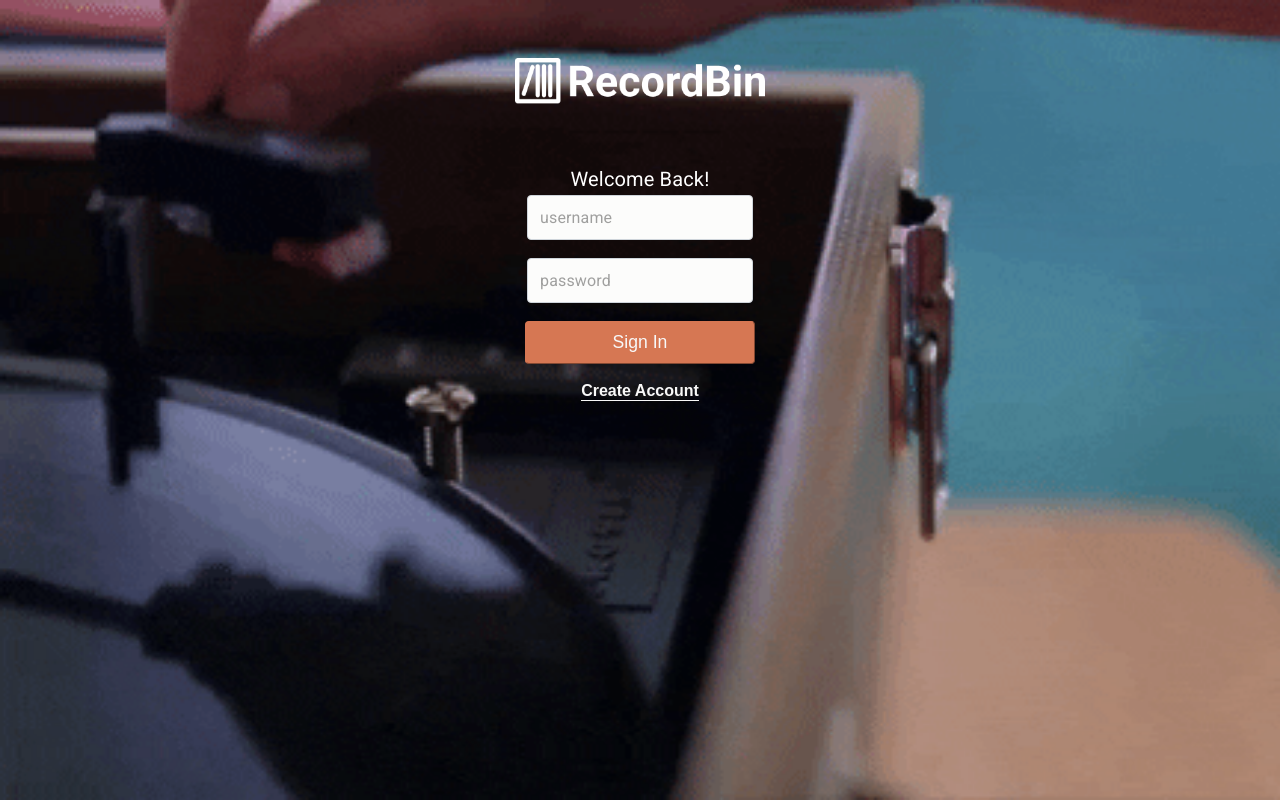
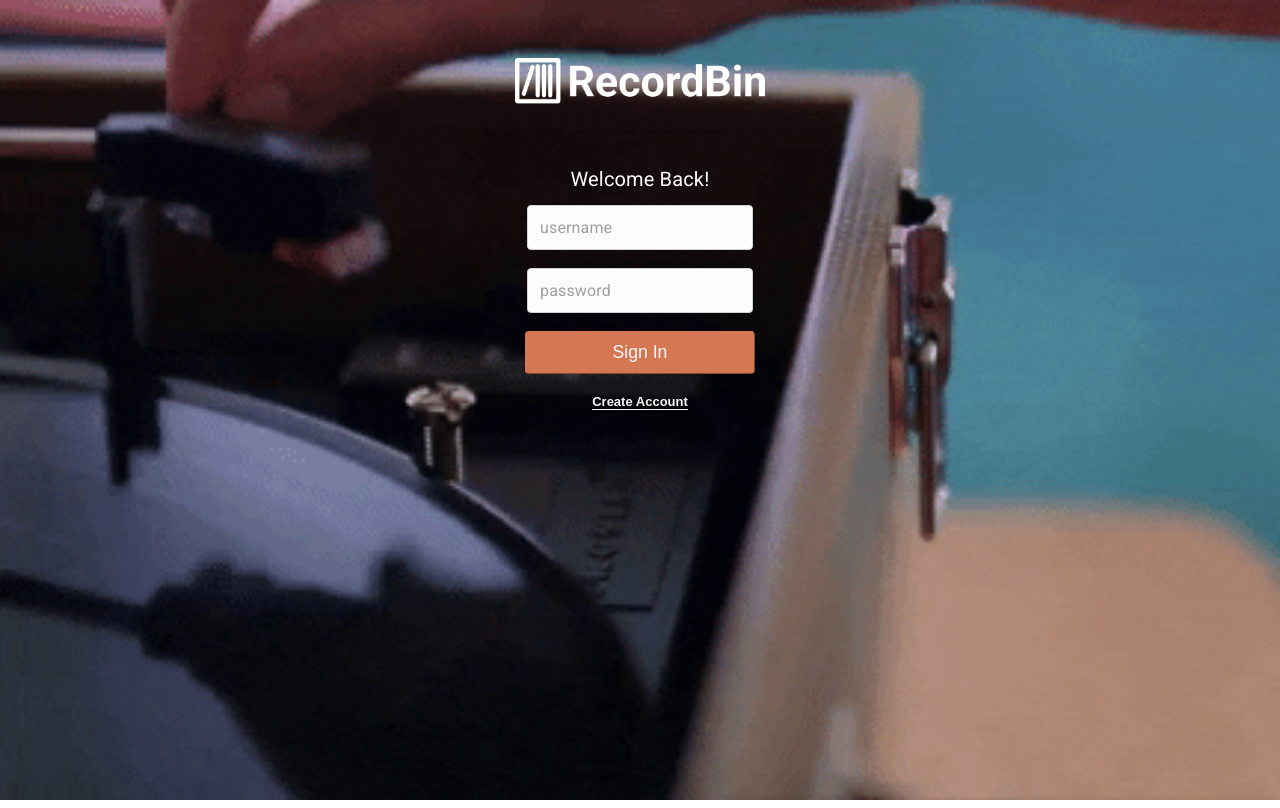
Before and after one commit to JeannieRenee/RecordBin, a React (Create React App) app: page /#/browse in a window 1280 px wide. Before the commit this address led to /#/wishlist. Built offline with nearby package versions, Linux system fonts and the light colour scheme; no server answers.

Commit message:
finished, i think!

```diff
--- a/src/components/App/App.css
+++ b/src/components/App/App.css
@@ -62,6 +62,7 @@ Button
   background: none;
   font: inherit;
   color: #f8f8f8;
+  font-size: small;
 }
 
 .btn_asLink:hover {
--- a/src/components/LandingPage/LandingPage.css
+++ b/src/components/LandingPage/LandingPage.css
@@ -9,3 +9,12 @@ html {
   align-items: center;
   flex-direction: column;
 }
+
+.form-head {
+ color: white;
+ padding-bottom: 10px
+;}
+
+.form-head-main {
+  font-weight: 800;
+}
--- a/src/components/LoginForm/LoginForm.jsx
+++ b/src/components/LoginForm/LoginForm.jsx
@@ -63,10 +63,9 @@ function LoginForm() {
         </h3>
       )}
       <center>
-      <FormControl variant="standard">
-      <Typography component="div" variant="h6" color="white">
-        Welcome Back!
-      </Typography>
+        <div>
+          <Typography component="div" variant="h6" color="white" className='form-head form-head-main'> Welcome Back! </Typography>
+        </div>
         <Input
           variant="filled"
           type="text"
@@ -76,7 +75,6 @@ function LoginForm() {
           placeholder="username"
           onChange={(event) => setUsername(event.target.value)}
         />
-      </FormControl>
       </center>
         <br/>
       <center>
--- a/src/components/RegisterForm/RegisterForm.jsx
+++ b/src/components/RegisterForm/RegisterForm.jsx
@@ -58,8 +58,9 @@ function RegisterForm() {
         </h3>
       )}
       <center>
-      <Typography component="div" variant="h6" color="white">Create an Account</Typography>
-      <Typography component="div" variant="subtitle2" color="white">Choose a username and password</Typography>
+        <div className='form-head'>
+          <Typography component="div" variant="h6" color="white" className='form-head-main'>Create an Account</Typography>
+        </div>
           <Input
             inputProps={{
               autoComplete: 'new-password',
```
